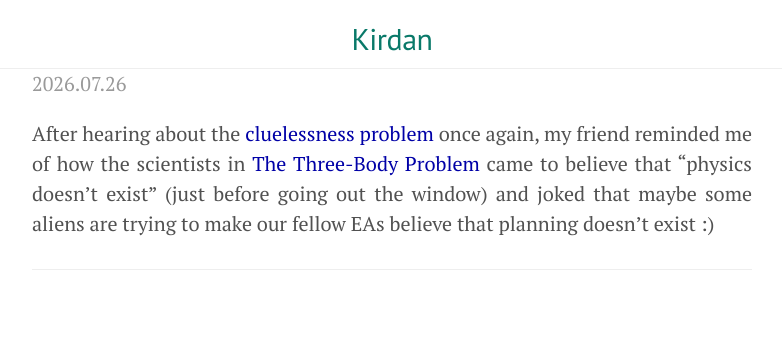
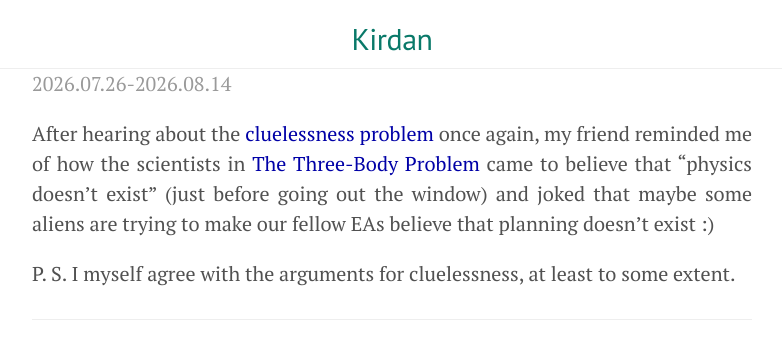
Before and after one commit to KKirdan/kkirdan.github.io, a Jekyll site: the page built from en/blog/_posts/2026-07-26-e2.md, in a window 1280 px wide. Shown: the top 359 px of the page, without its empty margins (248-1030 px from the left). Built offline with Jekyll 4.4.1, drawn with Linux system fonts in a browser that asks for light colours.

Commit message:
Update 2026-07-26-e2.md

```diff
--- a/en/blog/_posts/2026-07-26-e2.md
+++ b/en/blog/_posts/2026-07-26-e2.md
@@ -3,5 +3,8 @@ layout: post
 lang: en
 title: "Planning doesn't exist :)"
 show_title: false
+updated: 2026.08.14
 ---
 After hearing about the [cluelessness problem](https://forum.effectivealtruism.org/posts/NesgdEY6yPrE9wDap/cluelessness-summary-of-the-argument-why-it-matters-and-1) once again, my friend reminded me of how the scientists in [The Three-Body Problem](https://en.wikipedia.org/wiki/Three-Body) came to believe that "physics doesn't exist" (just before going out the window) and joked that maybe some aliens are trying to make our fellow EAs believe that planning doesn't exist :)
+
+P. S. I myself agree with the arguments for cluelessness, at least to some extent.
```
